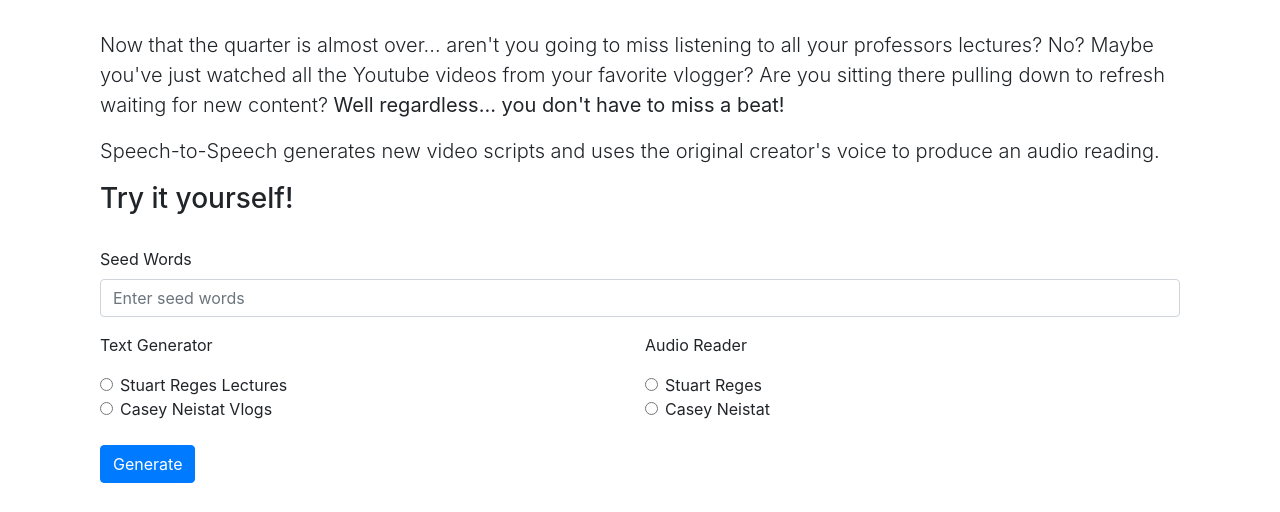
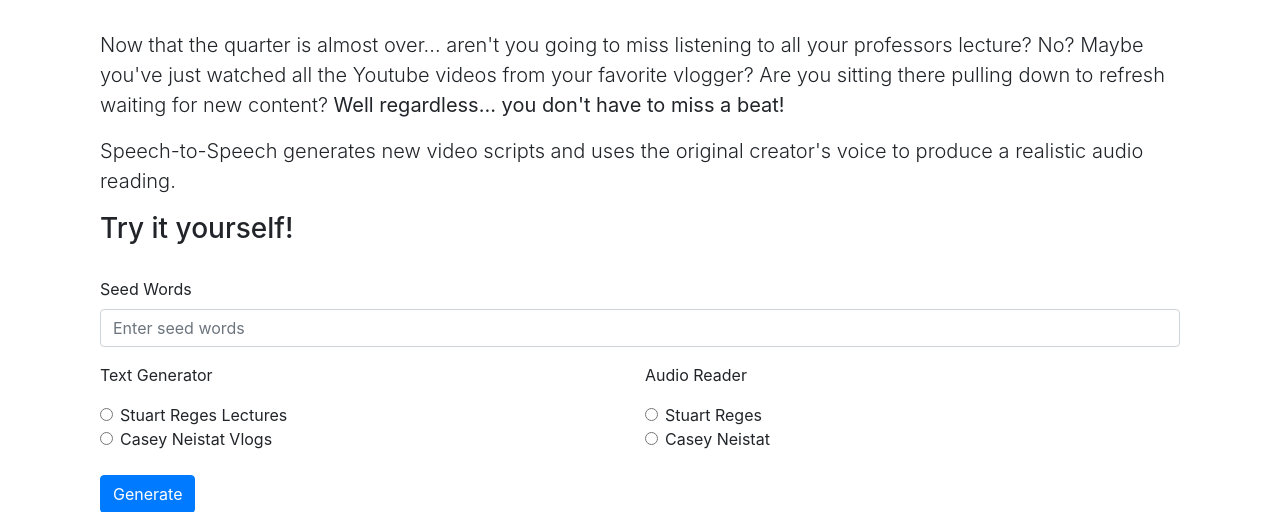
Before and after one commit to arthurjl/dl-script-gen, a Flask app: page / in a window 1280 px wide. Shown: the part 431-943 px from the top of the page. Run offline with Flask 2, Linux system fonts and the light colour scheme; some libraries are stand-ins or nearby versions.

Commit message:
fixed audio pathing and typos

```diff
--- a/app/routes.py
+++ b/app/routes.py
@@ -9,7 +9,7 @@ def index():
     # Generate some text with the data and the audio clip
     if data:
         text = "Lorem ipsum dolor sit amet, consectetur adipiscing elit. Integer malesuada consequat massa nec ultrices. Vivamus tincidunt lacus ac nisl sodales, eget imperdiet lorem accumsan. Ut interdum purus nec ex vestibulum, ac bibendum nulla ultricies. In hac habitasse platea dictumst. Donec vel finibus mauris, sed porta nibh. Praesent non eros dapibus, sagittis quam eu, suscipit tellus. In aliquam, dui ut cursus maximus, risus risus ultricies velit, sit amet tempor ipsum sapien a nunc. Suspendisse imperdiet vel ipsum vitae finibus. Ut aliquet eros vitae arcu aliquam porttitor et vel mauris. In accumsan enim lacus, a viverra orci lacinia sed. Sed interdum, turpis sit amet tincidunt feugiat, libero lacus aliquam neque, at gravida nibh arcu vitae est. Phasellus sapien sapien, mattis at nibh quis, eleifend aliquam erat. Sed in nisi vehicula, congue dui quis, malesuada magna."
-        audio = "app\static\out289.wav"
+        audio = "./static/out289.wav"
         return render_template('index.html', text=text, audio=audio)
     else:
         return render_template('index.html', text=None, audio=None)
--- a/app/templates/index.html
+++ b/app/templates/index.html
@@ -27,11 +27,11 @@
         <div class="container">
             <div class="col-12">
                 <p class="lead">
-                    Now that the quarter is almost over... aren't you going to miss listening to all your professors lectures? No? Maybe you've just watched all the Youtube videos
+                    Now that the quarter is almost over... aren't you going to miss listening to all your professors lecture? No? Maybe you've just watched all the Youtube videos
                     from your favorite vlogger? Are you sitting there pulling down to refresh waiting for new content? <b>Well regardless... you don't have to miss a beat!</b>
                 </p>
                 <p class="lead">
-                    Speech-to-Speech generates new video scripts and uses the original creator's voice to produce an audio reading.
+                    Speech-to-Speech generates new video scripts and uses the original creator's voice to produce a realistic audio reading.
                 </p>
                 <h3>Try it yourself!</h3>
                 <br>
```
